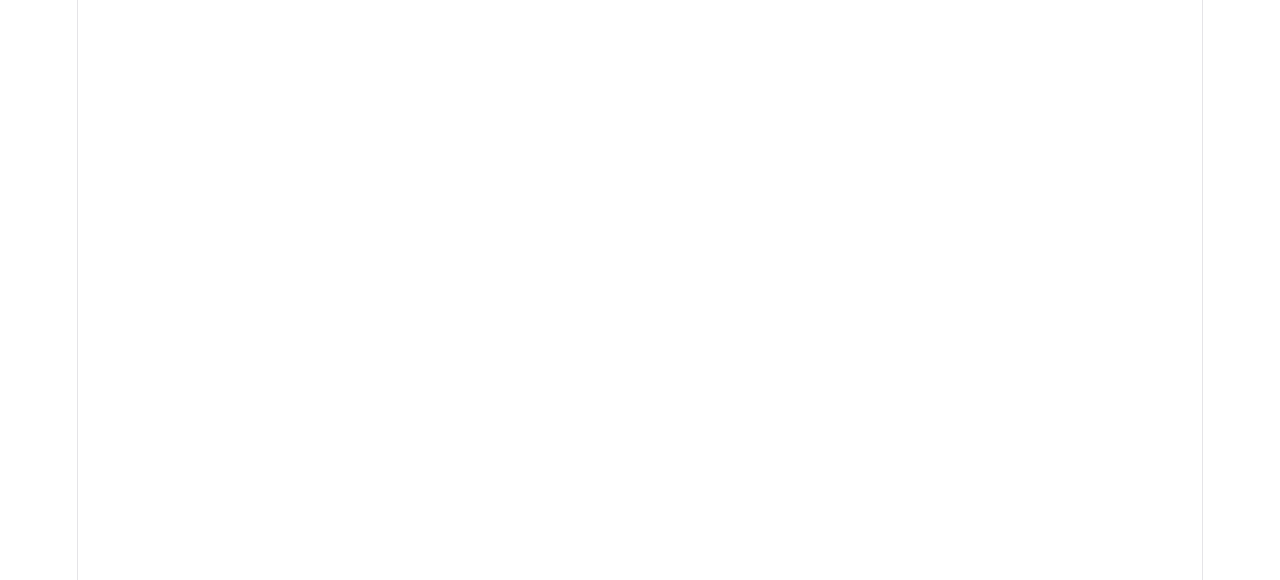
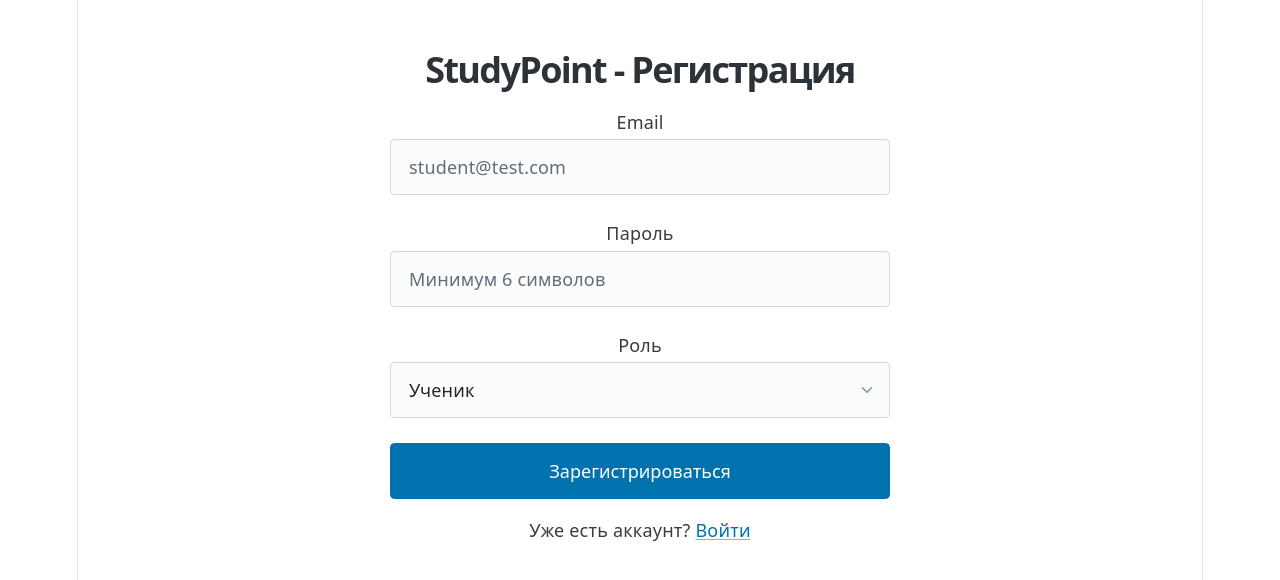
Before and after one commit to griskprj/StudyPoint, a Vue app in the folder frontend/: page /register in a window 1280 px wide. Before the commit this address had no page. Shown: the top 580 px of the page. Built offline with nearby package versions, Linux system fonts and the light colour scheme.

Commit message:
Add register page, PicoCSS and nav links

```diff
--- a/frontend/package.json
+++ b/frontend/package.json
@@ -9,6 +9,7 @@
     "preview": "vite preview"
   },
   "dependencies": {
+    "@picocss/pico": "^2.1.1",
     "axios": "^1.15.2",
     "pinia": "^3.0.4",
     "vue": "^3.5.32",
--- a/frontend/src/main.js
+++ b/frontend/src/main.js
@@ -1,5 +1,6 @@
 import { createApp } from 'vue'
 import './style.css'
+import '@picocss/pico'
 import App from './App.vue'
 import router from './router'
 
--- a/frontend/src/router/index.js
+++ b/frontend/src/router/index.js
@@ -12,6 +12,12 @@
       path: '/login',
       name: 'login',
       component: () => import('../views/LoginView.vue'),
+      meta: { requiresGuest: true }
+    },
+    {
+      path: '/register',
+      name: 'register',
+      component: () => import('../views/RegisterView.vue'),
       meta: { requiresGuest: true }
     },
     {
--- a/frontend/src/views/LoginView.vue
+++ b/frontend/src/views/LoginView.vue
@@ -1,5 +1,5 @@
 <template>
-  <div class="home">
+  <div class="container">
     <h1>StudyPoint - Вход</h1>
     <form @submit.prevent="login">
       <div>
@@ -7,14 +7,19 @@
         <input v-model="email" type="email" placeholder="student@test.com">
       </div>
       <div>
-        <label>Парль:</label>
+        <label>Пароль:</label>
         <input v-model="password" type="password" placeholder="******">
       </div>
       <button type="submit">Войти</button>
     </form>
-    <div v-if="error">
-      {{ error }}
-    </div>
+    <div v-if="error" class="error">{{ error }}</div>
+    <p v-if="$route.query.registered" style="color: green;">
+      Регистрация успешна! Теперь войдите.
+    </p>
+    <p>
+      Нет аккаунта?
+      <router-link to="/register">Зарегистрироваться</router-link>
+    </p>
     </div>
 </template>
 
@@ -50,3 +55,14 @@
   }
 }
 </script>
+
+<style scoped>
+.container {
+  max-width: 500px;
+  margin: 50px auto;
+}
+.error {
+  color: #d32f2f;
+  margin-top: 10px;
+}
+</style>
--- /dev/null
+++ b/frontend/src/views/RegisterView.vue
@@ -0,0 +1,71 @@
+<template>
+  <div class="container">
+    <h1>StudyPoint - Регистрация</h1>
+    <form @submit.prevent="register">
+      <label>
+        Email
+        <input v-model="email" type="email" placeholder="student@test.com" required>
+      </label>
+      <label>
+        Пароль
+        <input v-model="password" type="password" placeholder="Минимум 6 символов" required>
+      </label>
+      <label>
+        Роль
+        <select v-model="role">
+          <option value="student">Ученик</option>
+          <option value="teacher">Преподаватель</option>
+          <option value="parent">Родитель</option>
+        </select>
+      </label>
+      <button type="submit">Зарегистрироваться</button>
+    </form>
+    <div v-if="error" class="error">{{ error }}</div>
+    <p>
+      Уже есть аккаунт?
+      <router-link to="/login">Войти</router-link>
+    </p>
+  </div>
+</template>
+
+<script>
+import api from '../services/api';
+
+export default {
+  data() {
+    return {
+      email: '',
+      password: '',
+      role: 'student',
+      error: null
+    }
+  },
+
+  methods: {
+    async register() {
+      this.error = null
+      try {
+        await api.post('/auth/register', {
+          email: this.email,
+          password: this.password,
+          role: this.role
+        })
+        this.$router.push('/login?registered=true')
+      } catch (err) {
+        this.error = err.response?.data?.error || 'Ошибка регистрации'
+      }
+    }
+  }
+}
+</script>
+
+<style scoped>
+.container {
+  max-width: 500px;
+  margin: 50px auto;
+}
+.error {
+  color: #d32f2f;
+  margin-top: 10px;
+}
+</style>
```
Also changed, not shown: 1 other file (tests, documents, lock files or other folders).
